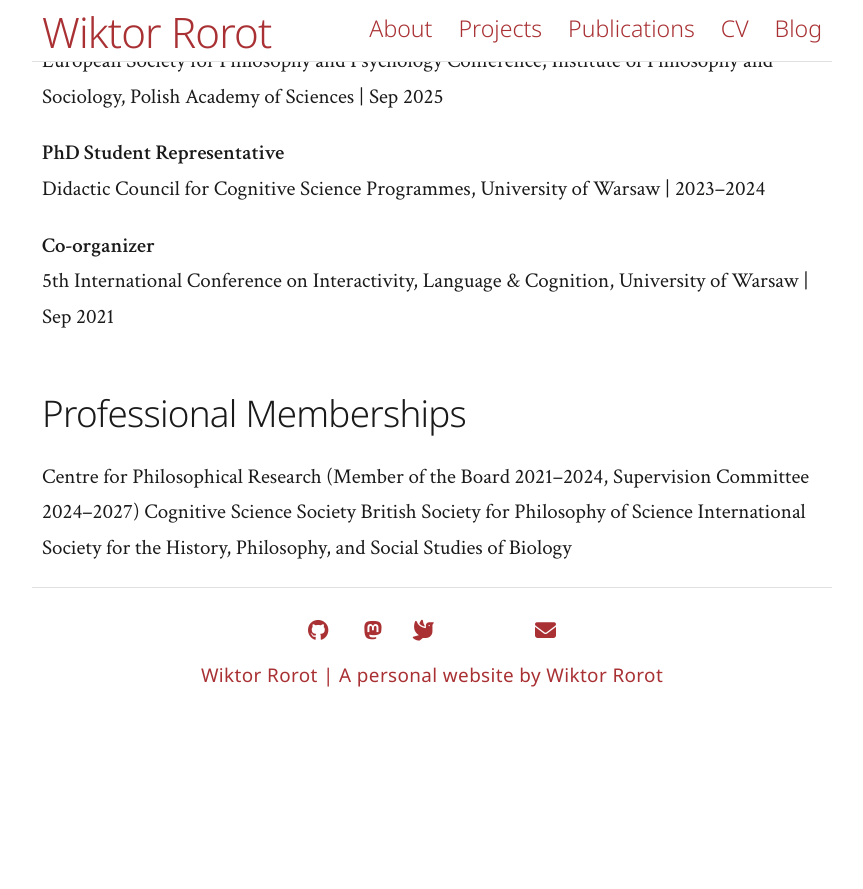
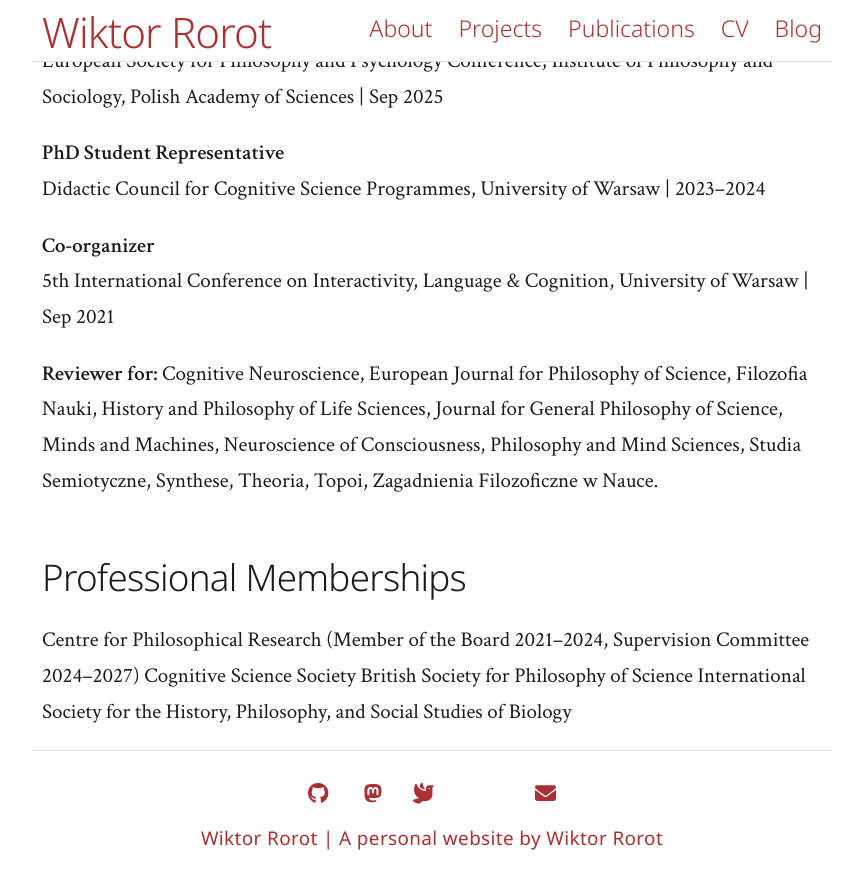
Before and after one commit to wikror/wikror.github.io, a Jekyll site: the page built from cv/index.md, in a window 1280 px wide and 900 px high, scrolled down 5636 px. Shown: the top 889 px of the window, without its empty margins (208-1071 px from the left). Built offline with Jekyll 4.4.1, drawn with Linux system fonts in a browser that asks for light colours; a style sheet for code colours, icons or effects is not loaded; before the commit the page ends 6373 px from its top, so only the background shows below that.

Commit message:
CV modification

```diff
--- a/cv/index.md
+++ b/cv/index.md
@@ -168,6 +168,9 @@ Didactic Council for Cognitive Science Programmes, University of Warsaw | 2023
 **Co-organizer**
 5th International Conference on Interactivity, Language & Cognition, University of Warsaw | Sep 2021
 
+**Reviewer for:**
+Cognitive Neuroscience, European Journal for Philosophy of Science, Filozofia Nauki, History and Philosophy of Life Sciences, Journal for General Philosophy of Science, Minds and Machines, Neuroscience of Consciousness, Philosophy and Mind Sciences, Studia Semiotyczne, Synthese, Theoria, Topoi, Zagadnienia Filozoficzne w Nauce.
+
 ## Professional Memberships
 
 Centre for Philosophical Research (Member of the Board 2021–2024, Supervision Committee 2024–2027)
```
